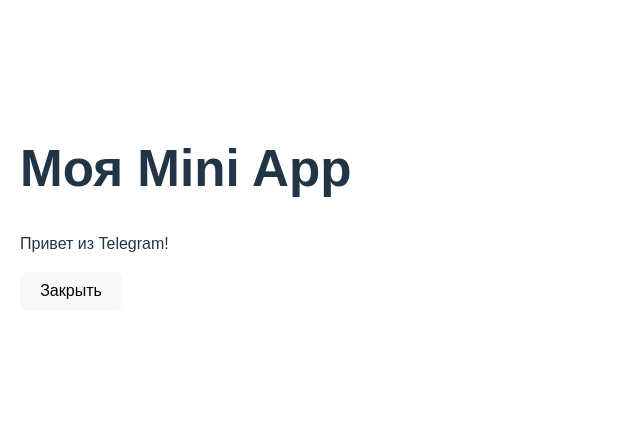
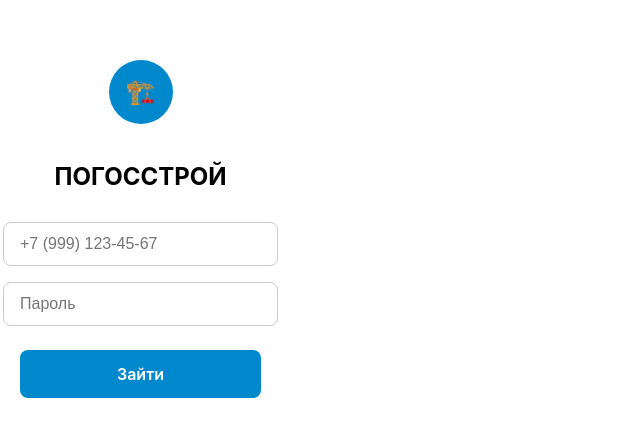
Before and after one commit to aaptrv304-tech/contractor-mini, a React (Vite) app: page / in a window 1280 px wide. Shown: the part 191-628 px from the top of the page, without its empty margins (0-640 px from the left). Built offline with nearby package versions, Linux system fonts and the light colour scheme.

Commit message:
add login screen

```diff
--- a/index.html
+++ b/index.html
@@ -1,6 +1,7 @@
 <!doctype html>
 <html lang="en">
   <head>
+    <script src="https://telegram.org/js/telegram-web-app.js"></script>
     <meta charset="UTF-8" />
     <link rel="icon" type="image/svg+xml" href="/vite.svg" />
     <meta name="viewport" content="width=device-width, initial-scale=1.0" />
--- a/src/App.tsx
+++ b/src/App.tsx
@@ -1,21 +1,116 @@
-import { useEffect } from 'react';
+import { useState, useEffect } from 'react';
 
 function App() {
+  const [phone, setPhone] = useState('');
+  const [password, setPassword] = useState('');
+
+  // Инициализация Telegram WebApp
   useEffect(() => {
-    // Инициализация Telegram WebApp
     if ((window as any).Telegram?.WebApp) {
       const tg = (window as any).Telegram.WebApp;
       tg.ready();
       tg.expand();
+      // Опционально: установить тему как в Telegram
+      document.body.style.backgroundColor = tg.themeParams.bg_color || '#ffffff';
     }
   }, []);
 
+  const handleLogin = () => {
+    if (phone && password) {
+      alert(`Вход для ${phone}... (в реальности отправляем на бэкенд)`);
+      // Здесь будет fetch к твоему Go-бэкенду
+    } else {
+      alert('Заполните все поля');
+    }
+  };
+
   return (
-    <div style={{ padding: '20px', fontFamily: 'sans-serif' }}>
-      <h1>Моя Mini App</h1>
-      <p>Привет из Telegram!</p>
-      <button onClick={() => (window as any).Telegram?.WebApp?.close()}>
-        Закрыть
+    <div
+      style={{
+        minHeight: '100vh',
+        display: 'flex',
+        flexDirection: 'column',
+        alignItems: 'center',
+        justifyContent: 'center',
+        padding: '20px',
+        fontFamily: '-apple-system, BlinkMacSystemFont, sans-serif',
+        color: '#000',
+      }}
+    >
+      {/* Иконка (можно заменить на SVG позже) */}
+      <div
+        style={{
+          width: 64,
+          height: 64,
+          borderRadius: '50%',
+          backgroundColor: '#0088cc',
+          display: 'flex',
+          alignItems: 'center',
+          justifyContent: 'center',
+          marginBottom: '24px',
+          color: 'white',
+          fontSize: '24px',
+        }}
+      >
+        🏗️
+      </div>
+
+      {/* Надпись */}
+      <h1 style={{ fontSize: '24px', fontWeight: '700', marginBottom: '32px' }}>
+        ПОГОССТРОЙ
+      </h1>
+
+      {/* Поле телефона */}
+      <input
+        type="tel"
+        placeholder="+7 (999) 123-45-67"
+        value={phone}
+        onChange={(e) => setPhone(e.target.value)}
+        style={{
+          width: '100%',
+          maxWidth: '300px',
+          padding: '12px 16px',
+          marginBottom: '16px',
+          border: '1px solid #ccc',
+          borderRadius: '8px',
+          fontSize: '16px',
+        }}
+      />
+
+      {/* Поле пароля */}
+      <input
+        type="password"
+        placeholder="Пароль"
+        value={password}
+        onChange={(e) => setPassword(e.target.value)}
+        style={{
+          width: '100%',
+          maxWidth: '300px',
+          padding: '12px 16px',
+          marginBottom: '24px',
+          border: '1px solid #ccc',
+          borderRadius: '8px',
+          fontSize: '16px',
+        }}
+      />
+
+      {/* Кнопка */}
+      <button
+        onClick={handleLogin}
+        style={{
+          width: '100%',
+          maxWidth: '300px',
+          padding: '14px',
+          backgroundColor: '#0088cc',
+          color: 'white',
+          border: 'none',
+          borderRadius: '8px',
+          fontSize: '16px',
+          fontWeight: '600',
+          cursor: 'pointer',
+        }}
+      >
+        Зайти
       </button>
     </div>
   );
```
